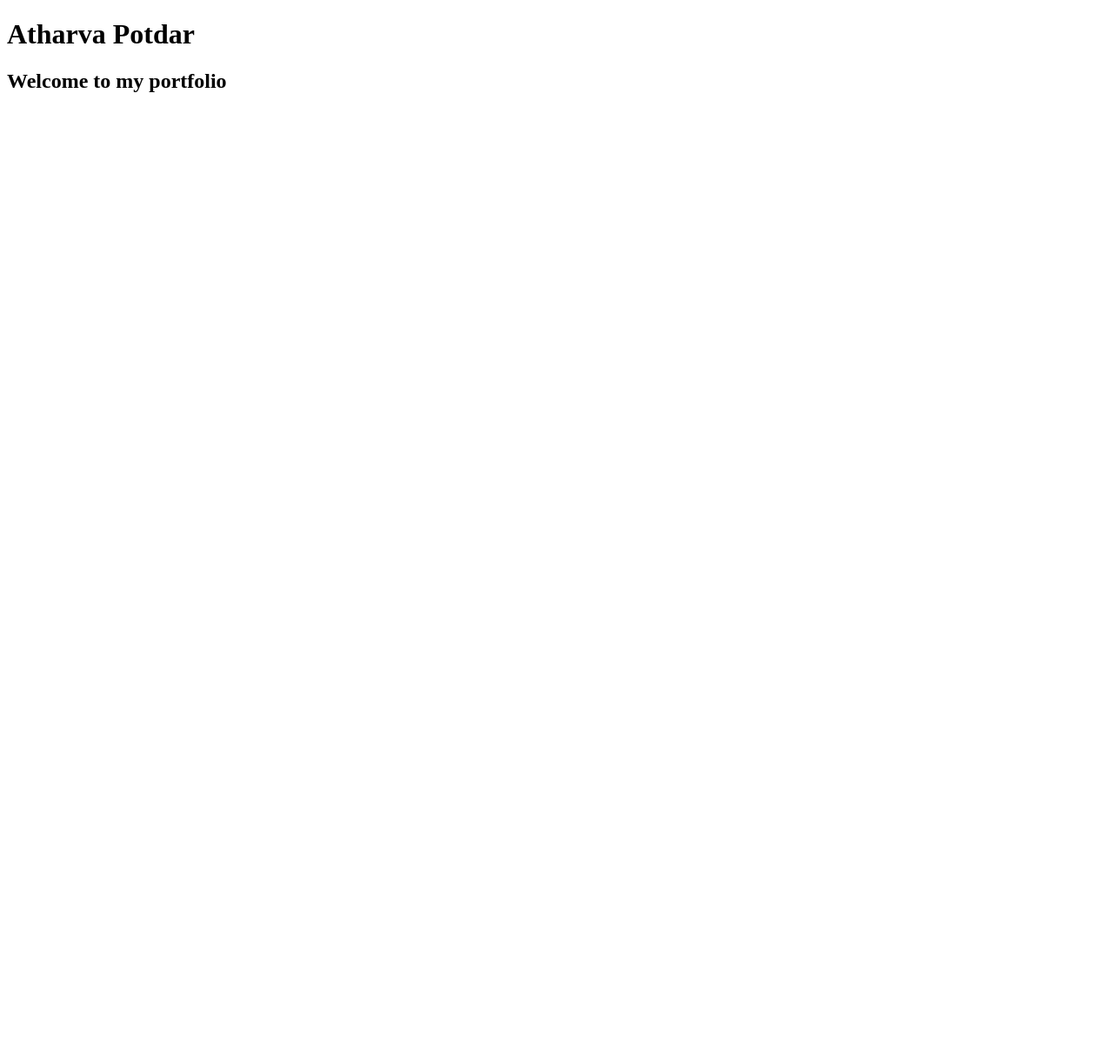
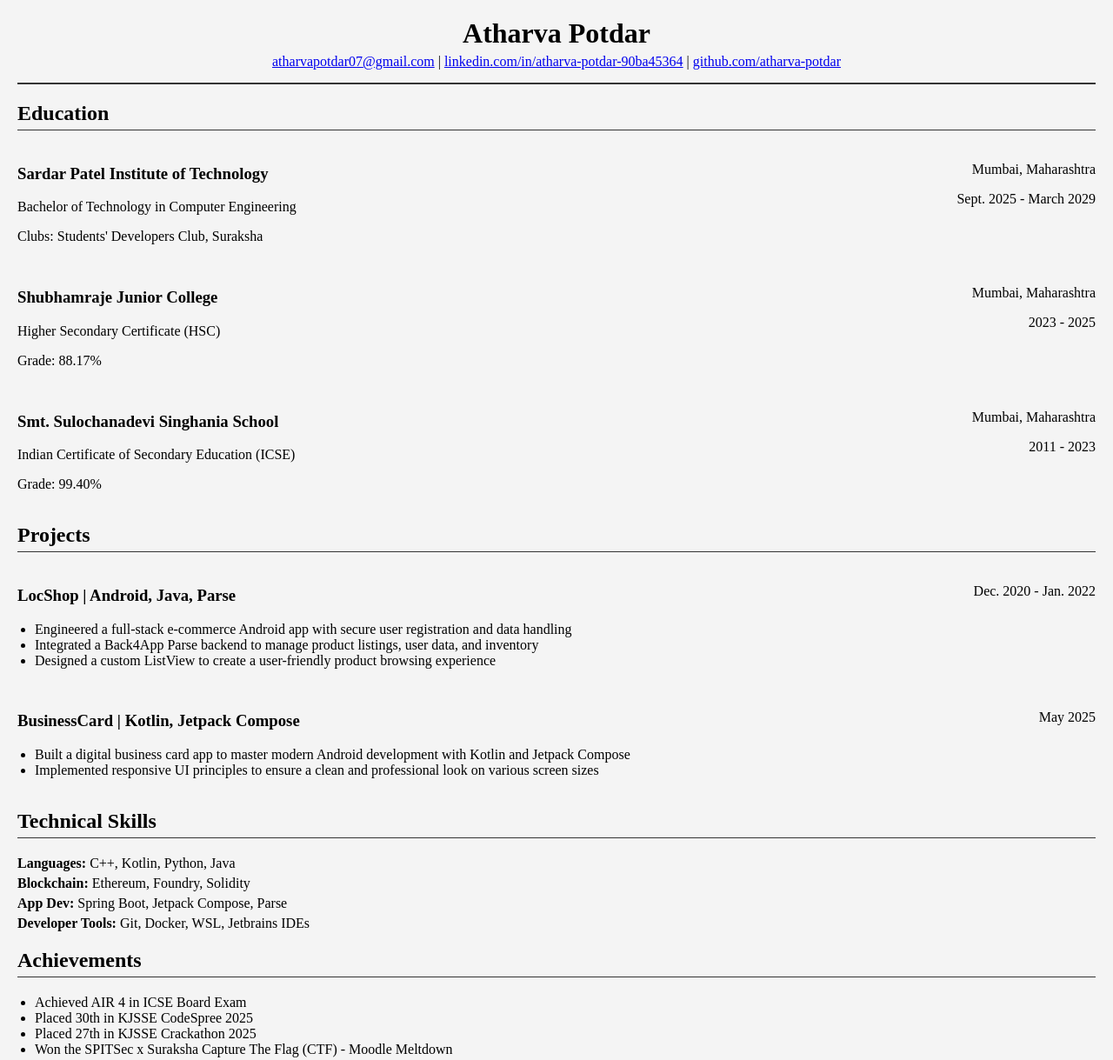
Before and after one commit to atharva-potdar/atharva-potdar.github.io, a plain HTML site: page index.html in a window 1280 px wide. Shown: the whole page at 87% size. Before the commit the page ends 800 px from the top, so only its background shows below. Drawn offline with Linux system fonts and the light colour scheme.

Commit message:
feat: TEMPORARY website till I learn web dev

```diff
--- a/index.html
+++ b/index.html
@@ -1,13 +1,108 @@
 <!DOCTYPE html>
+<html lang="en-US">
 
-<html lang="en-US">
 <head>
     <meta charset="UTF-8">
-    <title>My Portfolio</title>
+    <title>Atharva Potdar's Portfolio</title>
+    <link rel="stylesheet" href="style.css">
+</head>
 
-</head>
 <body>
-    <h1>Atharva Potdar</h1>
-    <h2>Welcome to my portfolio</h2>
+    <header>
+        <h1>Atharva Potdar</h1>
+        <p><a href="mailto:atharvapotdar07@gmail.com">atharvapotdar07@gmail.com</a> | <a
+                href="https://linkedin.com/in/atharva-potdar-90ba45364">linkedin.com/in/atharva-potdar-90ba45364</a> |
+            <a href="https://github.com/atharva-potdar">github.com/atharva-potdar</a>
+        </p>
+    </header>
+    <main>
+        <section id="education">
+            <h2>Education</h2>
+            <div class="entry">
+                <div class="left">
+                    <h3>Sardar Patel Institute of Technology</h3>
+                    <p>Bachelor of Technology in Computer Engineering</p>
+                    <p>Clubs: Students' Developers Club, Suraksha</p>
+                </div>
+                <div class="right">
+                    <p>Mumbai, Maharashtra</p>
+                    <p>Sept. 2025 - March 2029</p>
+                </div>
+            </div>
+            <div class="entry">
+                <div class="left">
+                    <h3>Shubhamraje Junior College</h3>
+                    <p>Higher Secondary Certificate (HSC)</p>
+                    <p>Grade: 88.17%</p>
+                </div>
+                <div class="right">
+                    <p>Mumbai, Maharashtra</p>
+                    <p>2023 - 2025</p>
+                </div>
+            </div>
+            <div class="entry">
+                <div class="left">
+                    <h3>Smt. Sulochanadevi Singhania School</h3>
+                    <p>Indian Certificate of Secondary Education (ICSE)</p>
+                    <p>Grade: 99.40%</p>
+                </div>
+                <div class="right">
+                    <p>Mumbai, Maharashtra</p>
+                    <p>2011 - 2023</p>
+                </div>
+            </div>
+        </section>
+        <section id="projects">
+            <h2>Projects</h2>
+            <div class="entry">
+                <div class="left">
+                    <h3>LocShop | Android, Java, Parse</h3>
+                    <ul>
+                        <li>Engineered a full-stack e-commerce Android app with secure user registration and data
+                            handling</li>
+                        <li>Integrated a Back4App Parse backend to manage product listings, user data, and inventory
+                        </li>
+                        <li>Designed a custom ListView to create a user-friendly product browsing experience</li>
+                    </ul>
+                </div>
+                <div class="right">
+                    <p>Dec. 2020 - Jan. 2022</p>
+                </div>
+            </div>
+            <div class="entry">
+                <div class="left">
+                    <h3>BusinessCard | Kotlin, Jetpack Compose</h3>
+                    <ul>
+                        <li>Built a digital business card app to master modern Android development with Kotlin and
+                            Jetpack Compose</li>
+                        <li>Implemented responsive UI principles to ensure a clean and professional look on various
+                            screen sizes</li>
+                    </ul>
+                </div>
+                <div class="right">
+                    <p>May 2025</p>
+                </div>
+            </div>
+        </section>
+
+        <section id="skills">
+            <h2>Technical Skills</h2>
+            <p><strong>Languages:</strong> C++, Kotlin, Python, Java</p>
+            <p><strong>Blockchain:</strong> Ethereum, Foundry, Solidity</p>
+            <p><strong>App Dev:</strong> Spring Boot, Jetpack Compose, Parse</p>
+            <p><strong>Developer Tools:</strong> Git, Docker, WSL, Jetbrains IDEs</p>
+        </section>
+
+        <section id="achievements">
+            <h2>Achievements</h2>
+            <ul>
+                <li>Achieved AIR 4 in ICSE Board Exam</li>
+                <li>Placed 30th in KJSSE CodeSpree 2025</li>
+                <li>Placed 27th in KJSSE Crackathon 2025</li>
+                <li>Won the SPITSec x Suraksha Capture The Flag (CTF) - Moodle Meltdown</li>
+            </ul>
+        </section>
+    </main>
 </body>
+
 </html>
--- /dev/null
+++ b/style.css
@@ -0,0 +1,48 @@
+body {
+    font-family: 'Times New Roman', Times, serif;
+    margin: 0;
+    padding: 20px;
+    background-color: #f4f4f4;
+}
+
+header {
+    text-align: center;
+    border-bottom: 2px solid #333;
+    padding-bottom: 10px;
+}
+
+header h1 {
+    margin: 0;
+}
+
+header p {
+    margin: 5px 0;
+}
+
+h2 {
+    border-bottom: 1px solid #333;
+    padding-bottom: 5px;
+    margin-top: 20px;
+}
+
+.entry {
+    display: flex;
+    justify-content: space-between;
+    margin-bottom: 15px;
+}
+
+.left {
+    text-align: left;
+}
+
+.right {
+    text-align: right;
+}
+
+ul {
+    padding-left: 20px;
+}
+
+#skills p {
+    margin: 5px 0;
+}
```
